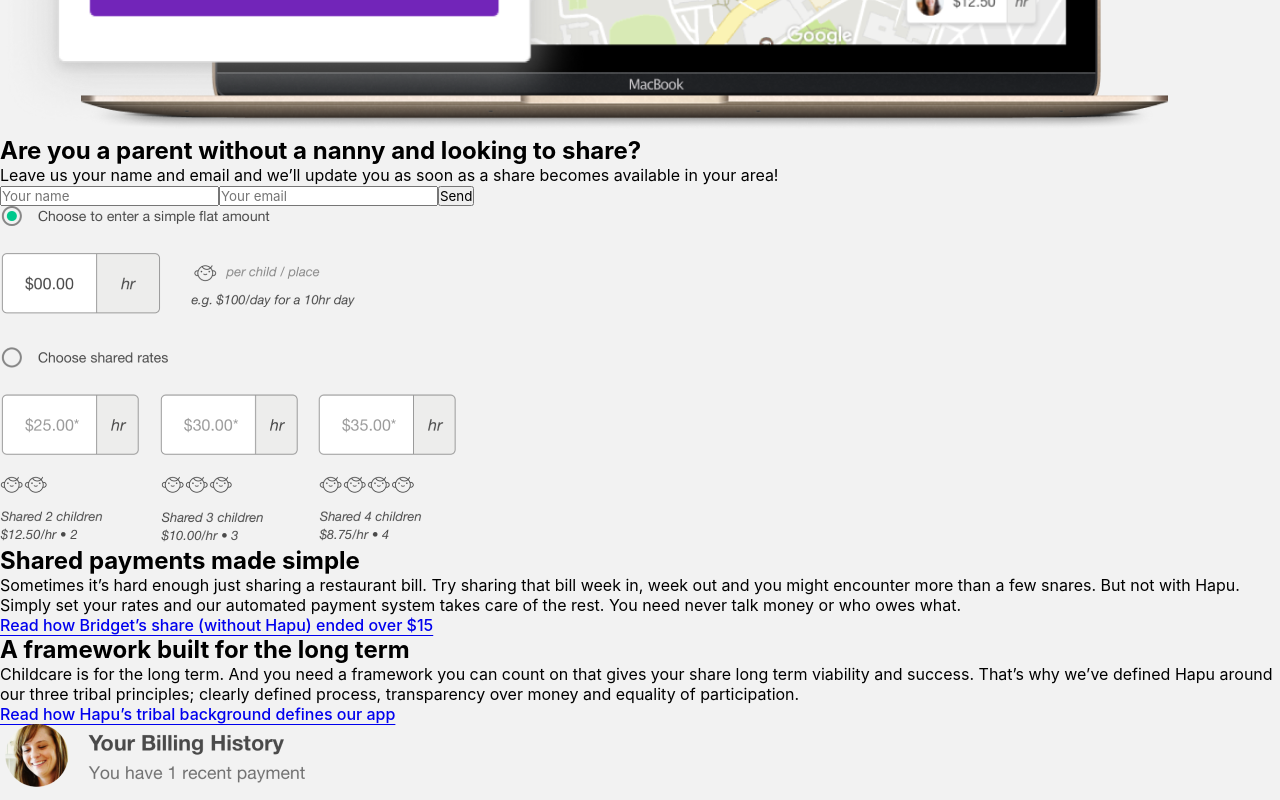
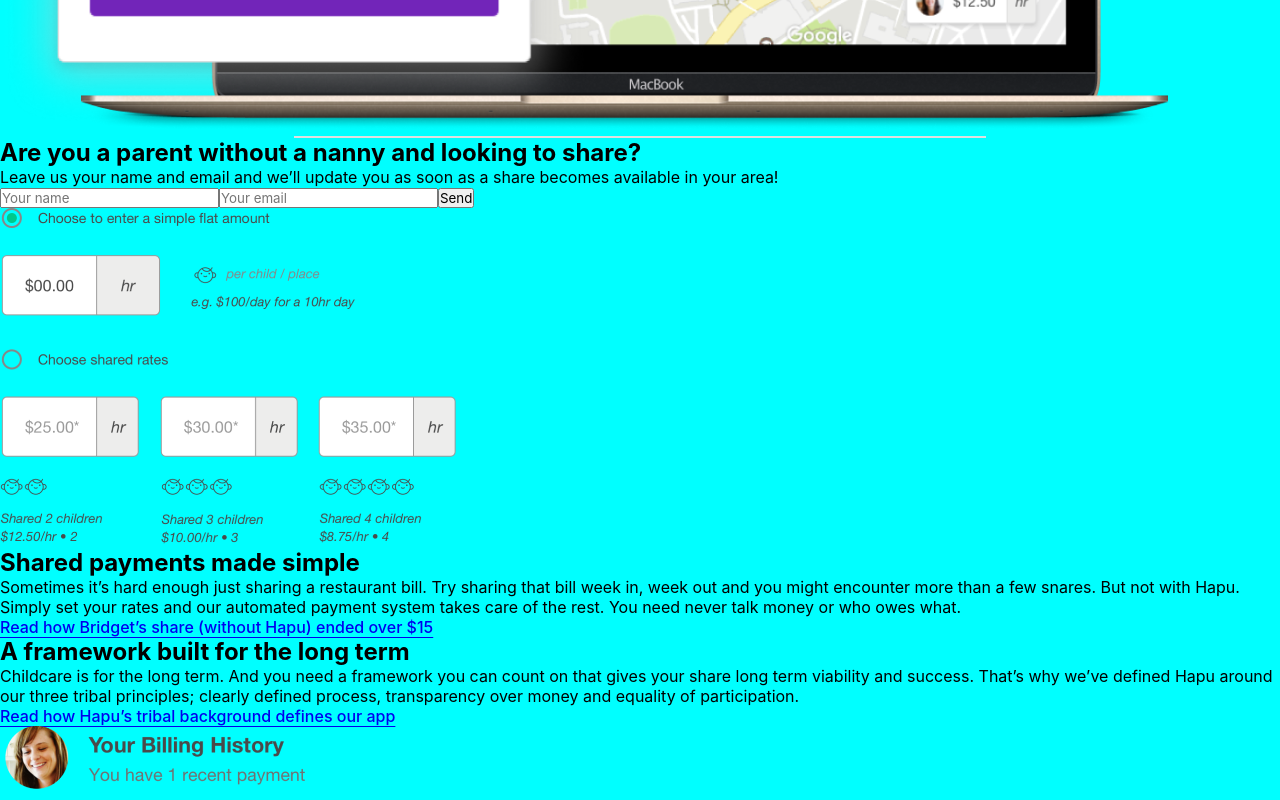
Before and after one commit to thiagooo14/jungle-react-dev, a React (Create React App) app: page / in a window 1280 px wide. Shown: the part 1520-2320 px from the top of the page. Built offline with nearby package versions, Linux system fonts and the light colour scheme.

Commit message:
refac AB logic and other stufs

```diff
--- a/src/components/Body.jsx
+++ b/src/components/Body.jsx
@@ -4,6 +4,7 @@ import Section2 from './Body/Section2';
 import Section3 from './Body/Section3';
 import Section4 from './Body/Section4';
 import Sectio5 from './Body/Section5';
+import './scss/Body.scss'
 
 function Body() {
   return (
--- a/src/components/Body/scss/Section1.scss
+++ b/src/components/Body/scss/Section1.scss
@@ -1 +1,5 @@
-// @import '../../scss/main.scss'
+@import '../../scss/main.scss';
+
+.section-text{
+    background-color: aqua;
+}
--- a/src/components/Hero.jsx
+++ b/src/components/Hero.jsx
@@ -1,21 +1,20 @@
-import React, { useEffect, useState } from 'react';
+import React from 'react';
 import Header from './Header';
 import { banner } from '../assets/images';
 import { play } from '../assets/vectors';
 import './scss/Hero.scss';
 
 function Hero() {
-  const [ABTest, setABTest] = useState(
-    parseInt(localStorage.getItem('AB'), 10)
-  );
 
-  useEffect(() => {
-    if (Number.isNaN(ABTest)) {
-      const ABValue = Math.floor(Math.random() * 2);
-      localStorage.setItem('AB', ABValue);
-      setABTest(parseInt(localStorage.getItem('AB'), 10));
-    }
-  }, [ABTest]);
+  const ABTest = +localStorage.getItem('AB')
+
+  const ABCheck = () => {
+    const ABValue = Math.floor(Math.random() * 2);
+    localStorage.setItem('AB', ABValue);
+  }
+
+  ABCheck();
+
 
   return (
     <section className='hero'>
--- /dev/null
+++ b/src/components/scss/Body.scss
@@ -0,0 +1,12 @@
+.divider {
+  width: 54vw;
+  height: 2px;
+  background-color: #dfdfdf;
+  margin: auto;
+//   @include breakpoint(930px) {
+//     width: 74.5vw;
+//   }
+//   @include breakpoint(480px) {
+//     width: 90vw;
+//   }
+}
--- a/src/components/scss/Sector.scss
+++ b/src/components/scss/Sector.scss
@@ -24,7 +24,7 @@
 }
 
 
-@include breakpoint(930px) {
+@include breakpoint($tablet-screen) {
   .sector {
     flex-direction: column;
     height: 216px;
@@ -40,12 +40,9 @@
 @include breakpoint($mobile-screen) {
   .sector {
     .info {
-      h2 {
-        max-width: 66%;
-      }
       p {
-        font-size: 14px;
-        line-height: 20px;
+        font-size: 0.8rem;
+        line-height: 1.3rem;
       }
     }
   }
--- a/src/components/scss/main.scss
+++ b/src/components/scss/main.scss
@@ -3,6 +3,7 @@ $bright-color: #fff;
 $dark-color: #000;
 $primary-color: #5e20a4;
 $secondary-color: #00a870;
+$text-color: #3d3d3d;
 
 // screen size
 $computer-screen: 1440px;
@@ -62,3 +63,7 @@ $mobile-screen: 480px;
   position: relative;
   transition-duration: 0.5s;
 }
+
+@mixin dual-wrapper {
+  color: $text-color;
+}
```
